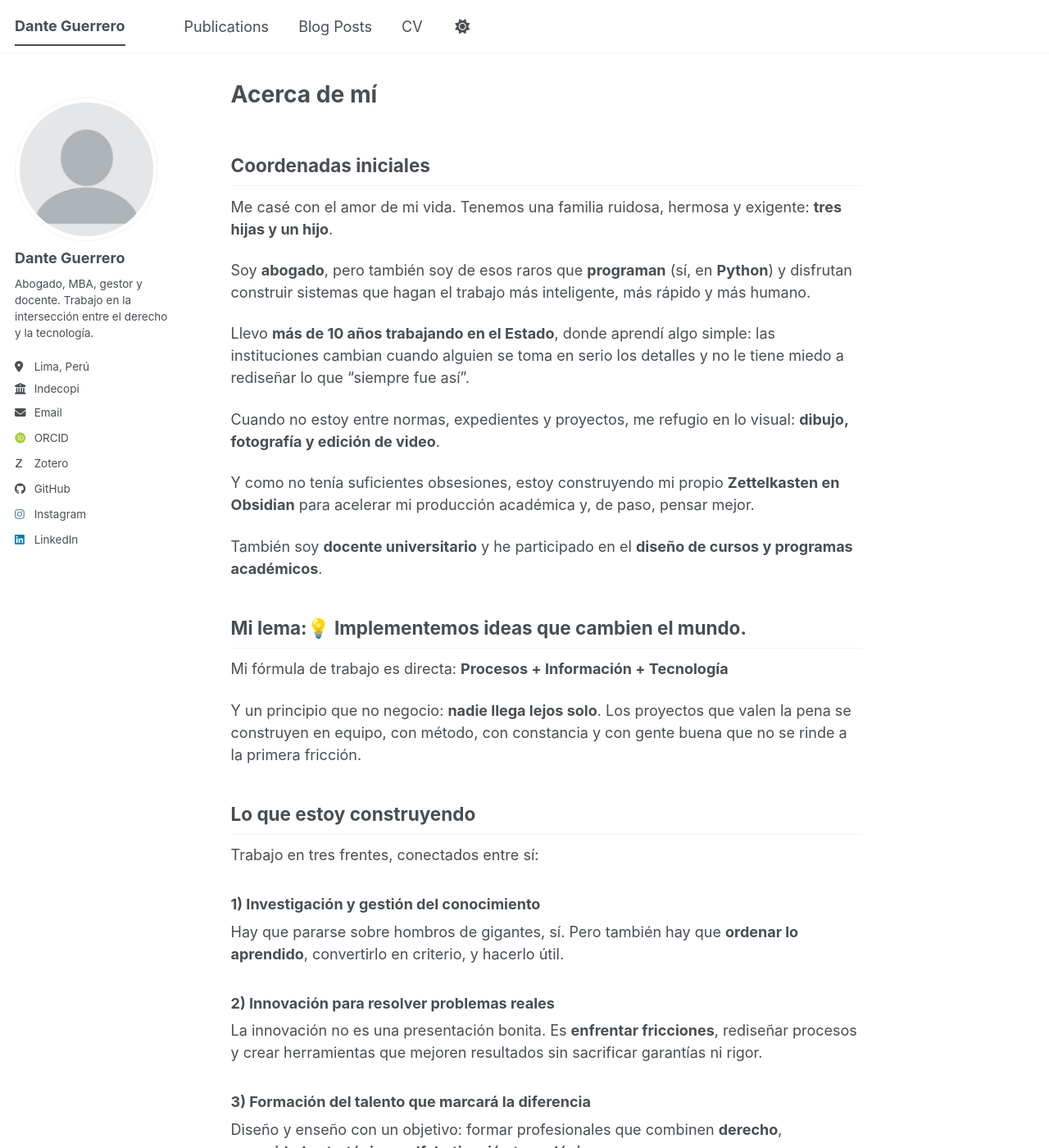
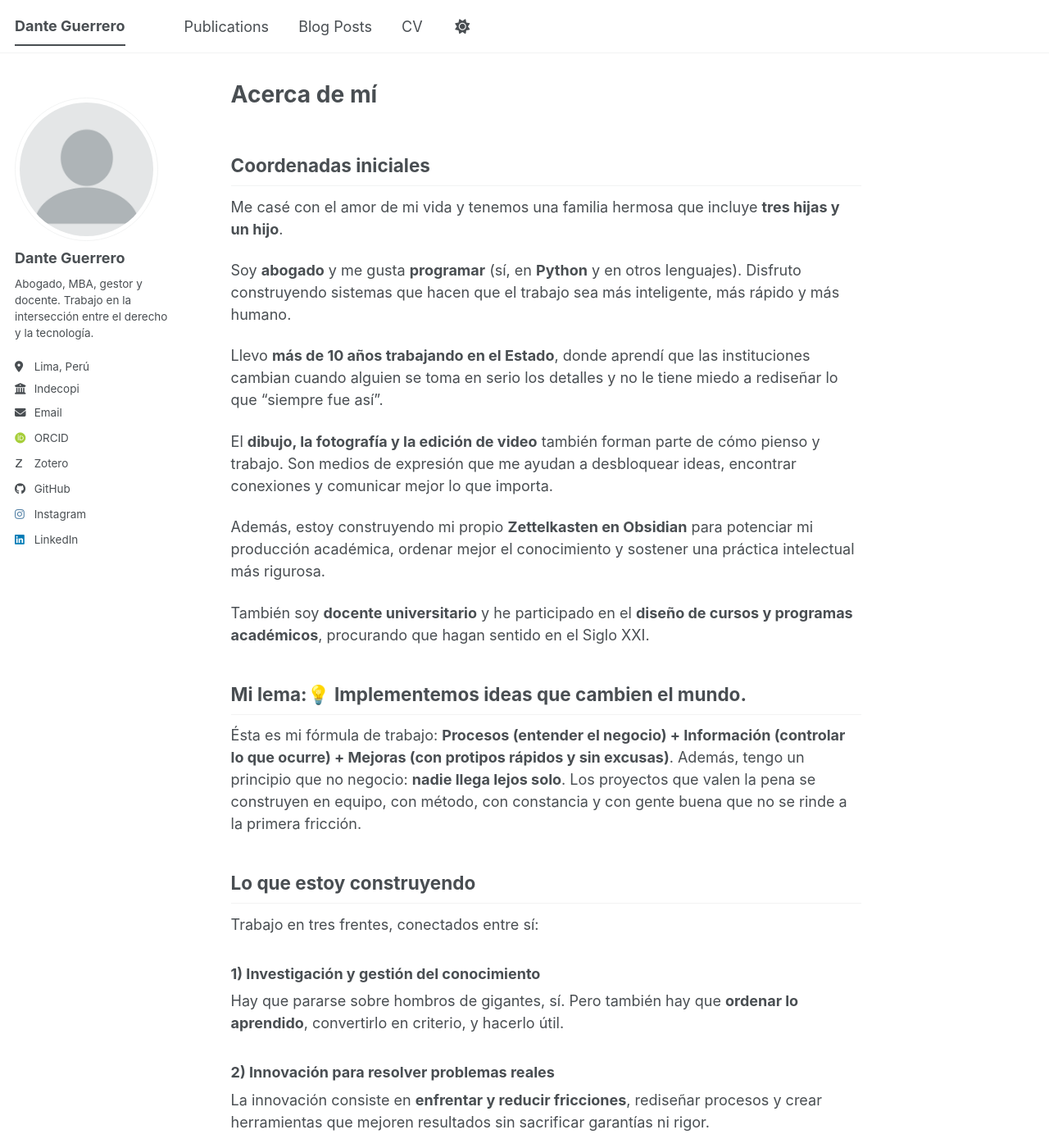
Before and after one commit to Dante-Guerrero/Dante-Guerrero.github.io, a Jekyll site: the page built from _pages/about.md, in a window 1280 px wide and 1400 px high. Shown: the whole window at 82% size. Built offline with Jekyll 4.4.1, drawn with Linux system fonts in a browser that asks for light colours; some web fonts are replaced; a script bundle is joined from its source files by our own code; library files that are not in the unit come from our copies; some of the changed text lies outside the part shown.

Commit message:
NUEVA VERSIÓN de _pages/about.md

```diff
--- a/_pages/about.md
+++ b/_pages/about.md
@@ -9,23 +9,21 @@ redirect_from:
 
 ## Coordenadas iniciales
 
-Me casé con el amor de mi vida. Tenemos una familia ruidosa, hermosa y exigente: **tres hijas y un hijo**.
+Me casé con el amor de mi vida y tenemos una familia hermosa que incluye **tres hijas y un hijo**.
 
-Soy **abogado**, pero también soy de esos raros que **programan** (sí, en **Python**) y disfrutan construir sistemas que hagan el trabajo más inteligente, más rápido y más humano.
+Soy **abogado** y me gusta **programar** (sí, en **Python** y en otros lenguajes). Disfruto construyendo sistemas que hacen que el trabajo sea más inteligente, más rápido y más humano.
 
-Llevo **más de 10 años trabajando en el Estado**, donde aprendí algo simple: las instituciones cambian cuando alguien se toma en serio los detalles y no le tiene miedo a rediseñar lo que “siempre fue así”.
+Llevo **más de 10 años trabajando en el Estado**, donde aprendí que las instituciones cambian cuando alguien se toma en serio los detalles y no le tiene miedo a rediseñar lo que “siempre fue así”.
 
-Cuando no estoy entre normas, expedientes y proyectos, me refugio en lo visual: **dibujo, fotografía y edición de video**.
+El **dibujo, la fotografía y la edición de video** también forman parte de cómo pienso y trabajo. Son medios de expresión que me ayudan a desbloquear ideas, encontrar conexiones y comunicar mejor lo que importa.
 
-Y como no tenía suficientes obsesiones, estoy construyendo mi propio **Zettelkasten en Obsidian** para acelerar mi producción académica y, de paso, pensar mejor.
+Además, estoy construyendo mi propio **Zettelkasten en Obsidian** para potenciar mi producción académica, ordenar mejor el conocimiento y sostener una práctica intelectual más rigurosa.
 
-También soy **docente universitario** y he participado en el **diseño de cursos y programas académicos**.
+También soy **docente universitario** y he participado en el **diseño de cursos y programas académicos**, procurando que hagan sentido en el Siglo XXI.
 
 ## Mi lema:💡 Implementemos ideas que cambien el mundo.
 
-Mi fórmula de trabajo es directa: **Procesos + Información + Tecnología**
-
-Y un principio que no negocio: **nadie llega lejos solo**. Los proyectos que valen la pena se construyen en equipo, con método, con constancia y con gente buena que no se rinde a la primera fricción.
+Ésta es mi fórmula de trabajo: **Procesos (entender el negocio) + Información (controlar lo que ocurre) + Mejoras (con protipos rápidos y sin excusas)**. Además, tengo un principio que no negocio: **nadie llega lejos solo**. Los proyectos que valen la pena se construyen en equipo, con método, con constancia y con gente buena que no se rinde a la primera fricción.
 
 ## Lo que estoy construyendo
 
@@ -35,18 +33,19 @@ Trabajo en tres frentes, conectados entre sí:
 Hay que pararse sobre hombros de gigantes, sí. Pero también hay que **ordenar lo aprendido**, convertirlo en criterio, y hacerlo útil.
 
 ### 2) Innovación para resolver problemas reales
-La innovación no es una presentación bonita. Es **enfrentar fricciones**, rediseñar procesos y crear herramientas que mejoren resultados sin sacrificar garantías ni rigor.
+La innovación consiste en **enfrentar y reducir fricciones**, rediseñar procesos y crear herramientas que mejoren resultados sin sacrificar garantías ni rigor.
 
 ### 3) Formación del talento que marcará la diferencia
-Diseño y enseño con un objetivo: formar profesionales que combinen **derecho**, **capacidad estratégica** y **alfabetización tecnológica**.
+Diseño y enseño con un objetivo: formar profesionales que combinen **derecho**, **capacidad estratégica** y **alfabetización tecnológica**. El futuro necesita perfiles híbridos capaces de conectar, no compartimentos estancos.
 
 ## Una manera de decirlo
 
 Aprendo del pasado para no improvisar.
-Sueño con el futuro para no quedarme chico.
-Trabajo en el presente para entender cuál es nuestro rol en la transición.
+Miro al futuro para imaginar lo que todavía podemos construir.
+Trabajo en el presente para aportar, con intención y con método, a la transición que estamos viviendo.
 
-Y sí: creo que podemos marcar la diferencia.
+Creo en las ideas bien ejecutadas.
+Y creo que, cuando se trabaja en serio, sí es posible marcar la diferencia.
 
 ## ¿Te interesan los mismos temas?
 
```
